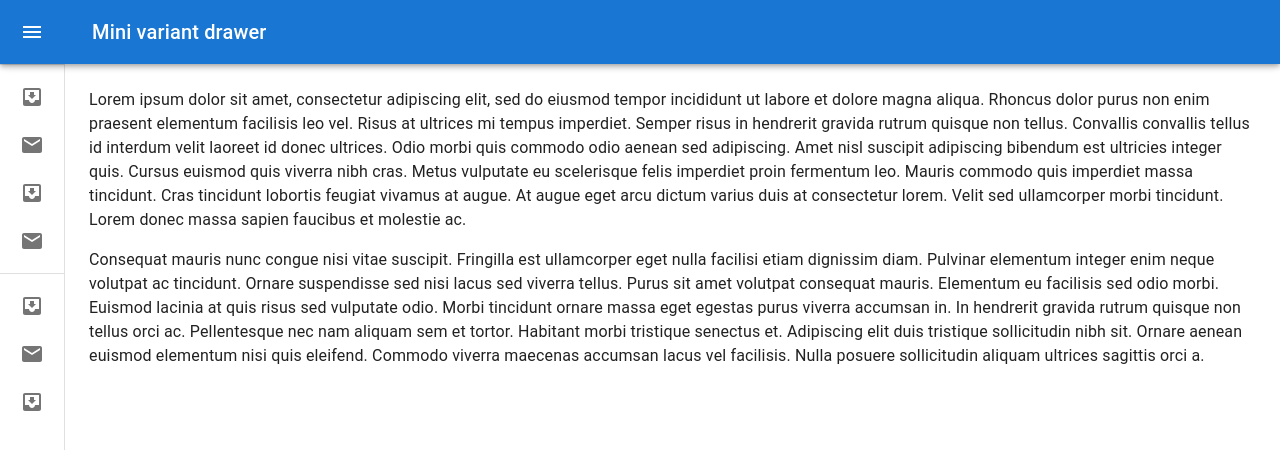
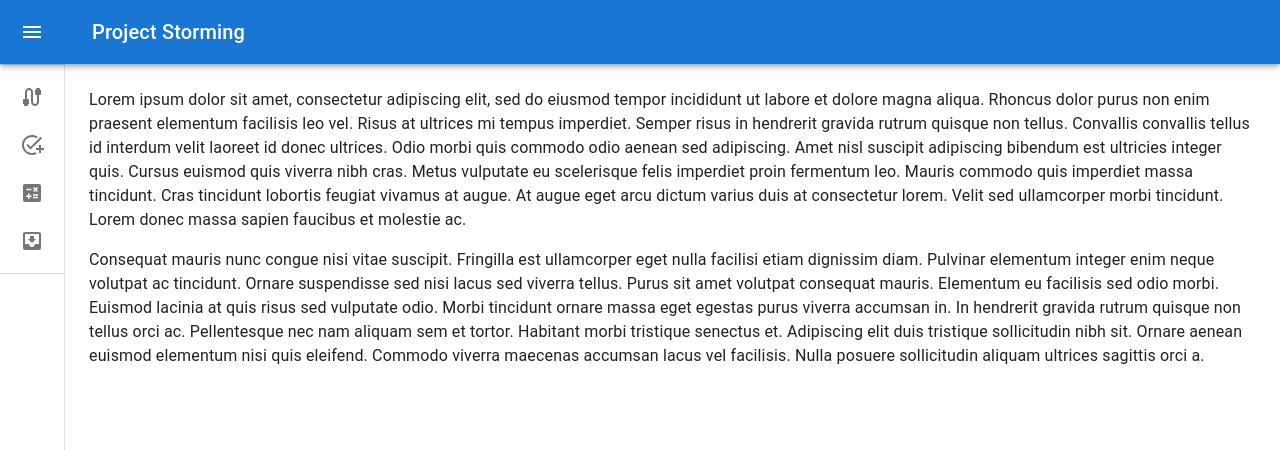
Before and after one commit to su79eu7k/SnoringTiger, a React (Create React App) app: page / in a window 1280 px wide. Shown: the top 450 px of the page. Built offline with nearby package versions, Linux system fonts and the light colour scheme.

Commit message:
MiniDrawer

```diff
--- a/src/components/MiniDrawer.js
+++ b/src/components/MiniDrawer.js
@@ -15,6 +15,10 @@ import ChevronRightIcon from '@mui/icons-material/ChevronRight';
 import ListItemButton from '@mui/material/ListItemButton';
 import ListItemIcon from '@mui/material/ListItemIcon';
 import ListItemText from '@mui/material/ListItemText';
+import CableIcon from '@mui/icons-material/Cable';
+import AddTaskIcon from '@mui/icons-material/AddTask';
+import QueryStatsIcon from '@mui/icons-material/QueryStats';
+import CalculateIcon from '@mui/icons-material/Calculate';
 import InboxIcon from '@mui/icons-material/MoveToInbox';
 import MailIcon from '@mui/icons-material/Mail';
 
@@ -115,7 +119,7 @@ export default function MiniDrawer() {
             <MenuIcon />
           </IconButton>
           <Typography variant="h6" noWrap component="div">
-            Mini variant drawer
+            Project Storming
           </Typography>
         </Toolbar>
       </AppBar>
@@ -127,7 +131,7 @@ export default function MiniDrawer() {
         </DrawerHeader>
         <Divider />
         <List>
-          {['Inbox', 'Starred', 'Send email', 'Drafts'].map((text, index) => (
+          {['Connect Workbook', 'Assign Variables', 'Proceed Simulation', 'Check Results'].map((text, index) => (
             <ListItemButton
               key={text}
               sx={{
@@ -143,36 +147,16 @@ export default function MiniDrawer() {
                   justifyContent: 'center',
                 }}
               >
-                {index % 2 === 0 ? <InboxIcon /> : <MailIcon />}
+                {index == 0 ? <CableIcon /> : ''}
+                {index == 1 ? <AddTaskIcon /> : ''}
+                {index == 2 ? <CalculateIcon /> : ''}
+                {index == 3 ? <InboxIcon /> : ''}
               </ListItemIcon>
               <ListItemText primary={text} sx={{ opacity: open ? 1 : 0 }} />
             </ListItemButton>
           ))}
         </List>
         <Divider />
-        <List>
-          {['All mail', 'Trash', 'Spam'].map((text, index) => (
-            <ListItemButton
-              key={text}
-              sx={{
-                minHeight: 48,
-                justifyContent: open ? 'initial' : 'center',
-                px: 2.5,
-              }}
-            >
-              <ListItemIcon
-                sx={{
-                  minWidth: 0,
-                  mr: open ? 3 : 'auto',
-                  justifyContent: 'center',
-                }}
-              >
-                {index % 2 === 0 ? <InboxIcon /> : <MailIcon />}
-              </ListItemIcon>
-              <ListItemText primary={text} sx={{ opacity: open ? 1 : 0 }} />
-            </ListItemButton>
-          ))}
-        </List>
       </Drawer>
       <Box component="main" sx={{ flexGrow: 1, p: 3 }}>
         <DrawerHeader />
```
